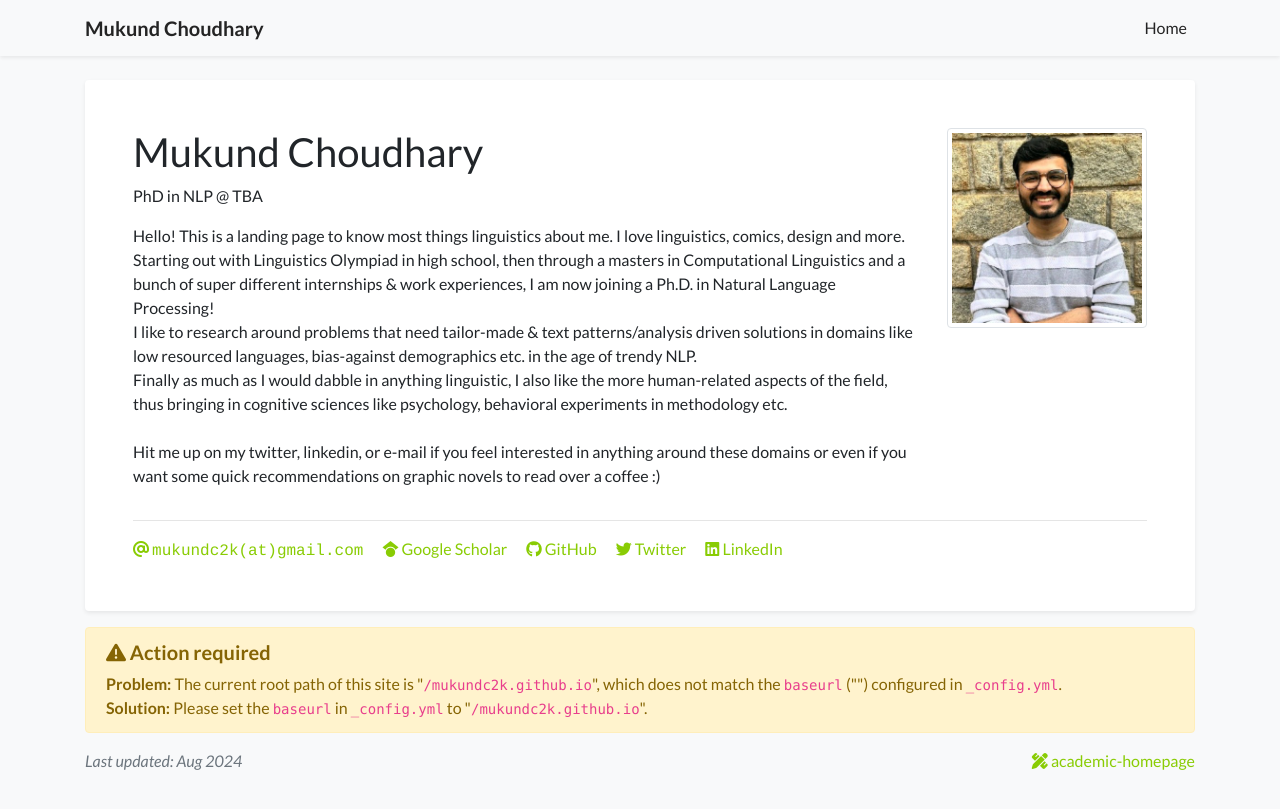
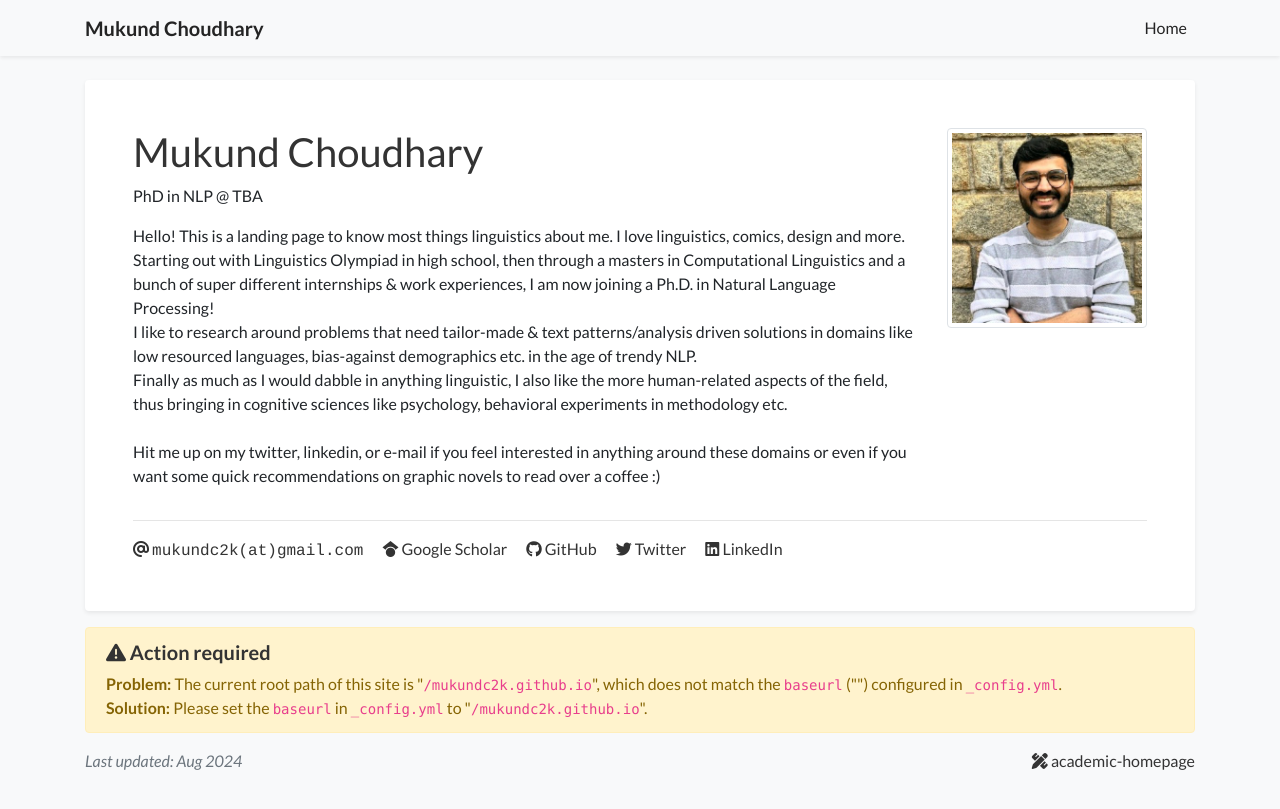
Before and after one commit to mukundc2k/mukundc2k.github.io, a Jekyll site: the page built from index.html, in a window 1280 px wide. Shown: the top 809 px of the page. Built offline with Jekyll 4.4.1, drawn with Linux system fonts in a browser that asks for light colours; a style sheet for code colours, icons or effects is not loaded.

Commit message:
Update global.css

```diff
--- a/assets/css/global.css
+++ b/assets/css/global.css
@@ -8,6 +8,7 @@ body {
 h1, h2, h3, h4, h5, h6,
 .h1, .h2, .h3, .h4, .h5, .h6 {
     font-weight: 700;
+    color: #333333;
 }
 
 .text-profile-position {
@@ -21,11 +22,11 @@ h1, h2, h3, h4, h5, h6,
 
 .navbar {
     opacity: 0.95;
-    color: #89CC04;
+    color: #333333;
 }
 
 a {
-    color: #89CC04;
+    color: #333333;
 }
 
 .inline-badge {
```
